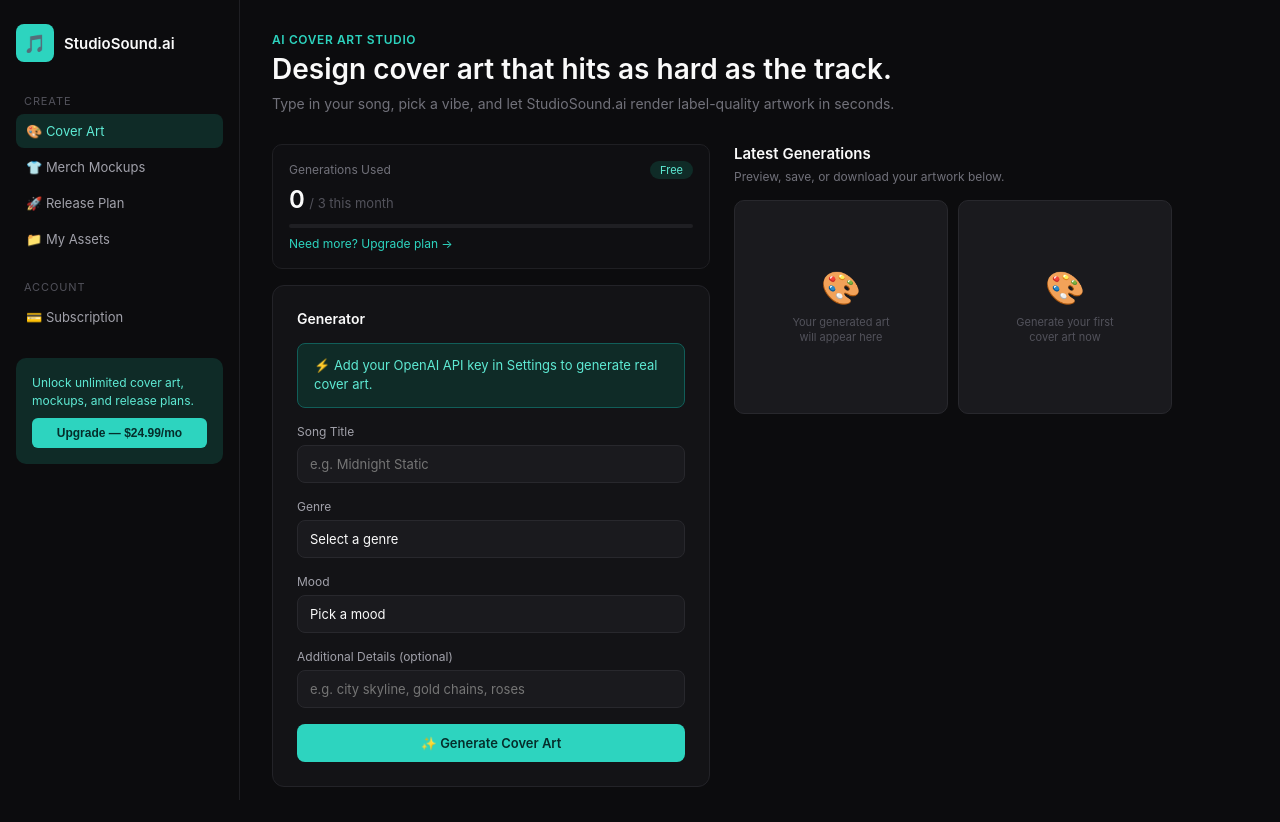
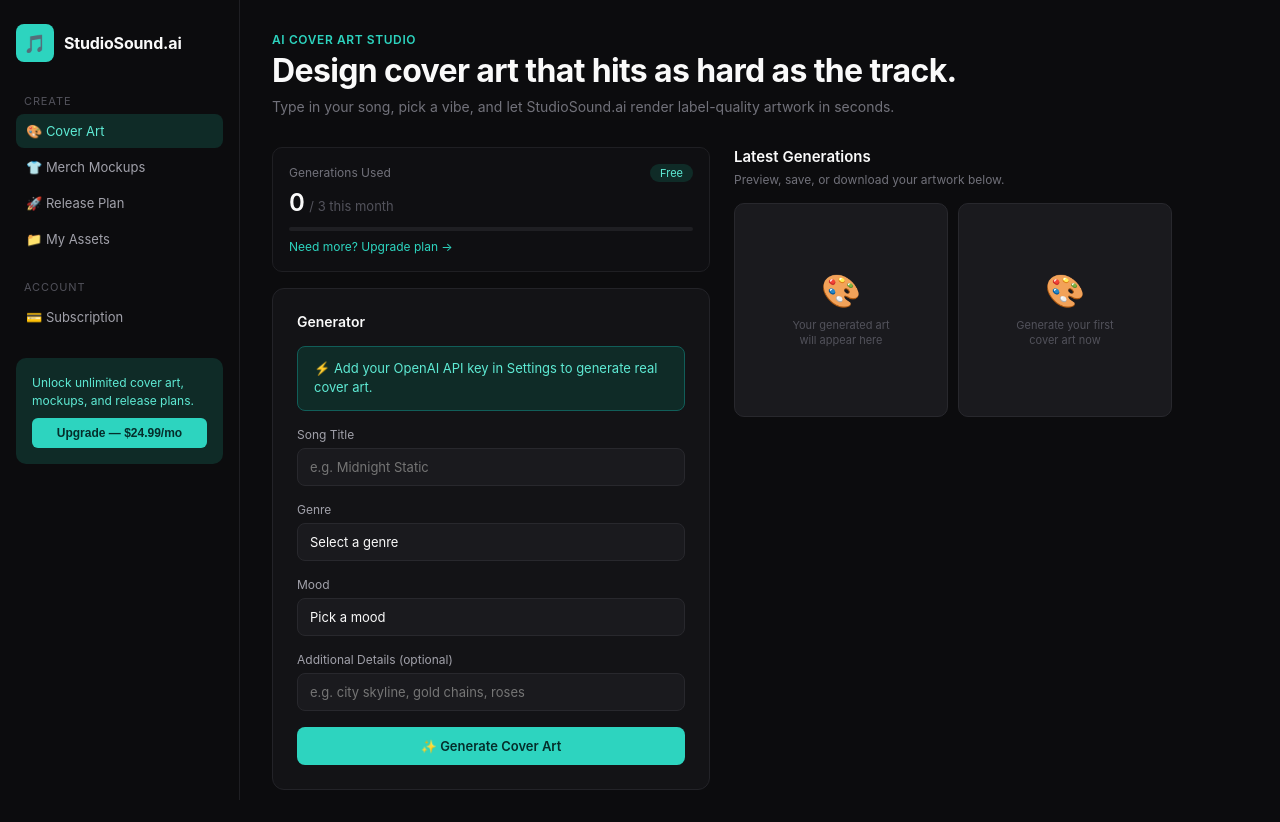
Before and after one commit to studiosoundai/studiosound-ai, a plain HTML site: page index.html in a window 1280 px wide. Drawn offline with Linux system fonts and the light colour scheme.

Commit message:
Font Change

```diff
--- a/index.html
+++ b/index.html
@@ -6,12 +6,12 @@
 <title>StudioSound.ai — The AI Studio for Independent Artists</title>
 <style>
 * { margin: 0; padding: 0; box-sizing: border-box; }
-body { font-family: -apple-system, BlinkMacSystemFont, 'Segoe UI', sans-serif; background: #0c0c0e; color: #fafafa; }
+body { font-family: -apple-system, BlinkMacSystemFont, 'Inter', 'Segoe UI', sans-serif; background: #0c0c0e; color: #fafafa; -webkit-font-smoothing: antialiased; }
 .app { display: flex; min-height: 100vh; }
 .sidebar { width: 240px; background: #0c0c0e; border-right: 1px solid #1f1f23; padding: 1.5rem 1rem; position: fixed; height: 100vh; overflow-y: auto; }
 .logo { display: flex; align-items: center; gap: 10px; margin-bottom: 2rem; }
 .logo-icon { width: 38px; height: 38px; background: #2dd4bf; border-radius: 8px; display: flex; align-items: center; justify-content: center; font-size: 18px; }
-.logo-text { color: #fafafa; font-size: 15px; font-weight: 600; }
+.logo-text { color: #fafafa; font-size: 16px; font-weight: 700; letter-spacing: -0.01em; }
 .nav-label { color: #52525b; font-size: 11px; text-transform: uppercase; letter-spacing: 0.08em; margin-bottom: 6px; padding: 0 8px; }
 .nav-item { display: flex; align-items: center; gap: 10px; padding: 9px 10px; border-radius: 8px; color: #a1a1aa; font-size: 13px; cursor: pointer; margin-bottom: 2px; transition: all 0.15s; text-decoration: none; }
 .nav-item:hover { background: #131316; color: #fafafa; }
@@ -25,7 +25,7 @@ body { font-family: -apple-system, BlinkMacSystemFont, 'Segoe UI', sans-serif; b
 .page { display: none; max-width: 900px; }
 .page.active { display: block; }
 .page-tag { color: #2dd4bf; font-size: 12px; font-weight: 600; margin-bottom: 6px; letter-spacing: 0.05em; }
-.page-title { color: #fafafa; font-size: 28px; font-weight: 600; margin-bottom: 8px; line-height: 1.2; }
+.page-title { color: #fafafa; font-size: 32px; font-weight: 700; margin-bottom: 8px; line-height: 1.15; letter-spacing: -0.02em; }
 .page-sub { color: #71717a; font-size: 14px; margin-bottom: 2rem; }
 .grid-2 { display: grid; grid-template-columns: 1fr 1fr; gap: 1.5rem; }
 .card { background: #131316; border: 1px solid #232328; border-radius: 12px; padding: 1.5rem; }
```
